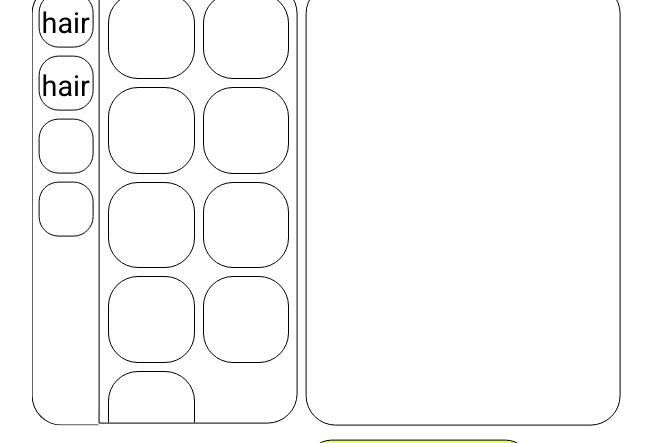
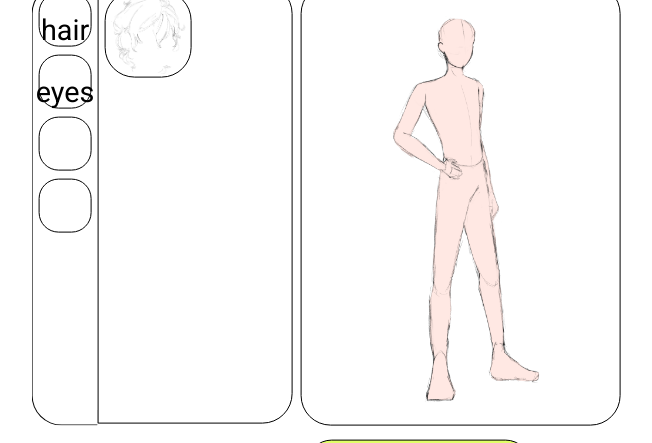
Before and after one commit to vitor-w/avatar_creator, a plain HTML site: page main_page.html in a window 1280 px wide. Shown: the part 132-575 px from the top of the page, without its empty margins (314-966 px from the left). Drawn offline with Linux system fonts and the light colour scheme.

Commit message:
Added arts and organized their files by categories also, added base art 'avatar'. prepared css for arts

```diff
--- a/main_page.html
+++ b/main_page.html
@@ -31,7 +31,7 @@
             </div>
 
             <div class="category">
-              <h1 class="category_name">hair</h1>
+              <h1 class="category_name">eyes</h1>
             </div>
 
             <div class="category"></div>
@@ -40,7 +40,14 @@
           </div>
 
           <div class="category_options_box">
-            <div class="category_option"></div>
+
+            <div class="category_option">
+
+              <img src="./public/images/hairs/hair1-2.png" alt="hair-1">
+
+            </div>
+
+            <!-- <div class="category_option"></div>
 
             <div class="category_option"></div>
 
@@ -56,12 +63,16 @@
 
             <div class="category_option"></div>
 
-            <div class="category_option"></div>
+            <div class="category_option"></div> -->
 
           </div>
         </div>
 
-        <div class="avatar_view"></div>
+        <div class="avatar_view">
+
+          <img src="./public/images/base_ver2.png" alt="base">
+
+        </div>
       </div>
 
       <div id="save_button">save as PNG</div>
--- a/public/css/main.css
+++ b/public/css/main.css
@@ -107,22 +107,22 @@
     font-weight: 400;
 
     position: absolute;
-    top: 50%;
     left: 50%;
-    transform: translate( -50%, -100% );
+    transform: translate( -50%, 0 );
 }
 
 .category_options_box {
     width: 75%;
 
-    padding: 0.5rem;
+    padding: 0.4rem;
 
     border: 1px solid black;
     border-radius: 0 30px 30px 0;
 
     display: grid;
     grid-template-columns: repeat(2, 1fr);
-    grid-gap: 0.5rem;
+    grid-template-rows: repeat(5, 1fr);
+    grid-gap: 0.4rem;
 
     box-sizing: border-box;
 
@@ -137,9 +137,21 @@
 }
 
 .category_option:after {
-    content: "";
+    content: '';
+
+    padding-bottom: 100%;
+
     display: block;
-    padding-bottom: 100%;
+}
+
+.category_option > img {
+    width: 88%;
+
+    top: 50%;
+    left: 50%;
+    transform: translate(-50%, -50%);
+
+    position: absolute;
 }
 
 .avatar_view {
@@ -149,7 +161,12 @@
     border: 1px solid black;
     border-radius: 30px;
 
-    display: inline;
+    display: inline-flex;
+    justify-content: center;
+}
+
+.avatar_view > img {
+    height: 100%;
 }
 
 #save_button {
```
Also changed, not shown: public/images/base.png (added), public/images/base_ver2.png (added), public/images/eyes/eye1-2.png (added), public/images/eyes/eye2-2.png (added), public/images/hairs/hair1-2.png (added).
